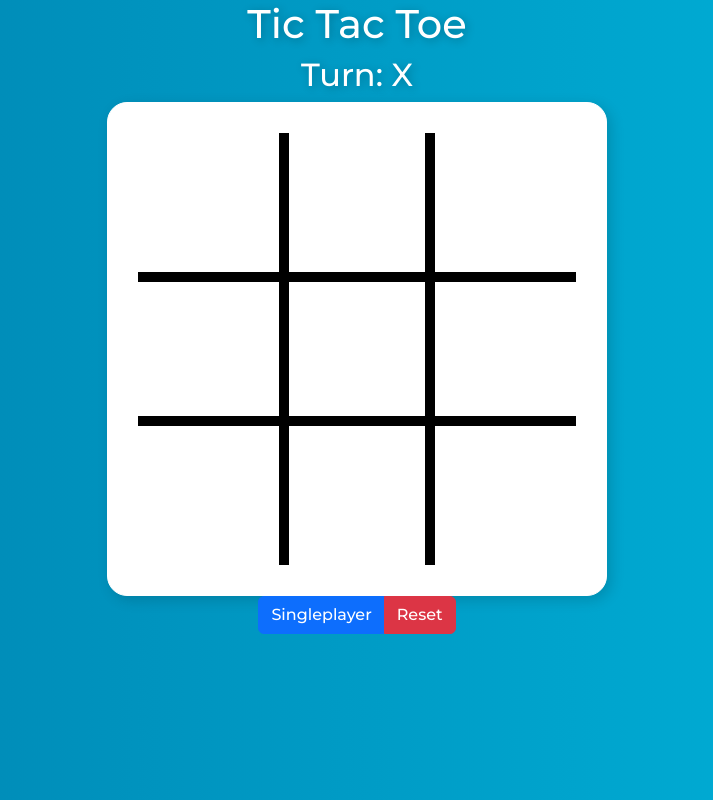
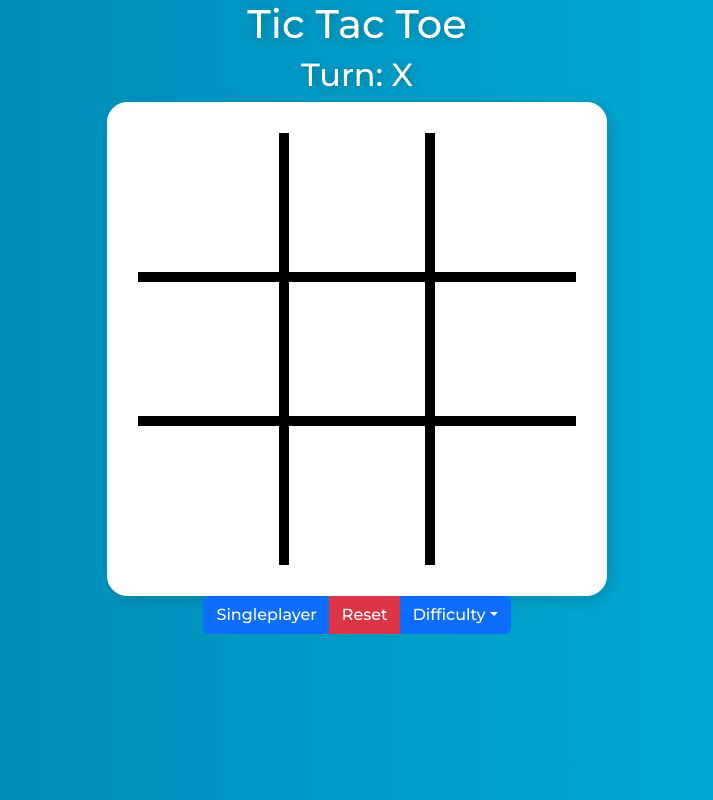
Before and after one commit to Abdullah0f/tic-tac-toe, a React (Create React App) app: page / in a window 1280 px wide. Shown: the whole page, without its empty margins (283-996 px from the left). Built offline with nearby package versions, Linux system fonts and the light colour scheme.

Commit message:
build Diffiuclty droplist

```diff
--- a/package.json
+++ b/package.json
@@ -8,6 +8,7 @@
     "@testing-library/user-event": "^13.5.0",
     "bootstrap": "^5.2.3",
     "react": "^18.2.0",
+    "react-bootstrap": "^2.7.0",
     "react-dom": "^18.2.0",
     "react-scripts": "5.0.1",
     "web-vitals": "^2.1.4"
--- a/src/App.css
+++ b/src/App.css
@@ -3,7 +3,7 @@ body{
   background: #00B4DB;  /* fallback for old browsers */
 background: -webkit-linear-gradient(to right, #0083B0, #00B4DB);  /* Chrome 10-25, Safari 5.1-6 */
 background: linear-gradient(to right, #0083B0, #00B4DB); /* W3C, IE 10+/ Edge, Firefox 16+, Chrome 26+, Opera 12+, Safari 7+ */
-transition: all 2s ease;
+transition: all 0.2s ease;
 }
 .container{
   /* margin:30px; */
@@ -12,17 +12,10 @@ transition: all 2s ease;
   align-items: center;
   flex-direction: column;
   font-family: 'Montserrat';
-font-style: normal;
-font-weight: 700;
-font-size: 36px;
-line-height: 44px;
-/* identical to box height */
-
-text-align: center;
-
-color: #FFFFFF;
-
-text-shadow: 2px 2px 8px rgba(0, 0, 0, 0.25);
+  font-size: 36px;
+  text-align: center;
+  color: #FFFFFF;
+  text-shadow: 2px 2px 8px rgba(0, 0, 0, 0.25);
 
 }
 .board{
@@ -61,12 +54,12 @@ text-shadow: 2px 2px 8px rgba(0, 0, 0, 0.25);
   cursor: pointer;
 }
 
-.label-container{
-  background-color:#fff;
-  padding: 10px 30px;
-  margin: 4px;
-  border-radius: 50px;
+.dropdown{
+  /* font-size: 16px; */
+  line-height:30px;
+  text-shadow: none;
 }
+
 @media screen and (max-width: 500px){
   .cell{
     border: 3px solid black;
--- a/src/App.js
+++ b/src/App.js
@@ -12,6 +12,7 @@ function App() {
   const [gameMode, setGameMode] = useState("singleplayer");
   const [gameBoard, setGameBoard] = useState([0, 0, 0, 0, 0, 0, 0, 0, 0]);
   const [gameState, setGameState] = useState(["playing"]); //[playing, finished, waiting]
+  const [difficulty, setDifficulty] = useState("easy"); //[easy, medium, hard]
   const buttons = [
     {
       name: "mode",
@@ -33,7 +34,7 @@ function App() {
       if (gameMode === "singleplayer" && turn === O) {
         setGameState(["waiting"]);
         await new Promise((r) => setTimeout(r, 300));
-        setGameBoard((g) => AiTurn(g));
+        setGameBoard((g) => AiTurn(g, difficulty));
         setGameState(["playing"]);
       }
     };
@@ -55,6 +56,9 @@ function App() {
     setGameMode((g) => (g === "singleplayer" ? "multiplayer" : "singleplayer"));
     reset();
   }
+  const handleDifficulty = (difficulty) => {
+    setDifficulty(difficulty);
+  };
 
   const handleClick = ({ target }) => {
     if (
@@ -80,7 +84,11 @@ function App() {
         gameState={gameState}
         reset={reset}
       />
-      <ButtonsList buttons={buttons} />
+      <ButtonsList
+        buttons={buttons}
+        difficulty={difficulty}
+        onDifficulty={handleDifficulty}
+      />
     </div>
   );
 }
--- a/src/components/button.jsx
+++ b/src/components/button.jsx
@@ -1,8 +1,9 @@
+import Button2 from "react-bootstrap/Button";
 const Button = ({ label, onClick, theme = "primary" }) => {
   return (
-    <button className={"btn btn-" + theme} onClick={onClick}>
+    <Button2 variant={theme} onClick={onClick}>
       {label}
-    </button>
+    </Button2>
   );
 };
 
--- a/src/components/buttonsList.jsx
+++ b/src/components/buttonsList.jsx
@@ -1,8 +1,15 @@
 import Button from "./button";
-
-const ButtonsList = ({ buttons }) => {
+import Dropdown from "react-bootstrap/Dropdown";
+import DropdownButton from "react-bootstrap/DropdownButton";
+import ButtonGroup from "react-bootstrap/ButtonGroup";
+const ButtonsList = ({ buttons, difficulty, onDifficulty }) => {
   return (
-    <div class="btn-group" role="group" aria-label="Basic example">
+    // <div
+    //   class="btn-group"
+    //   role="group"
+    //   aria-label="Button group with nested dropdown"
+    // >
+    <ButtonGroup aria-label="Basic example">
       {buttons.map((button) => (
         <Button
           key={button.name}
@@ -11,7 +18,34 @@ const ButtonsList = ({ buttons }) => {
           theme={button.theme}
         />
       ))}
-    </div>
+      <DropdownButton
+        as={ButtonGroup}
+        id="dropdown-basic-button"
+        title="Difficulty"
+        onSelect={(eventKey) => onDifficulty(eventKey)}
+      >
+        <Dropdown.Item
+          eventKey="easy"
+          active={difficulty === "easy" ? true : false}
+        >
+          Easy
+        </Dropdown.Item>
+        <Dropdown.Item
+          eventKey="meduim"
+          active={difficulty === "meduim" ? true : false}
+        >
+          Meduim
+        </Dropdown.Item>
+        <Dropdown.Item
+          eventKey="hard"
+          active={difficulty === "hard" ? true : false}
+        >
+          Hard
+        </Dropdown.Item>
+      </DropdownButton>
+    </ButtonGroup>
+
+    // </div>
   );
 };
 
--- a/src/utils/Ai.js
+++ b/src/utils/Ai.js
@@ -2,7 +2,6 @@ import { checkWinner, directWin } from "./functions";
 export function AiTurn(gameBoard, turn = "O") {
   let move;
   move = directWin(gameBoard, turn);
-  console.log(move, turn);
   move = move ? move : miniMax(gameBoard, turn)[1];
   const gameBoardCopy = [...gameBoard];
   gameBoardCopy[move] = turn === "X" ? 1 : -1;
```
Also changed, not shown: 1 other file (tests, documents, lock files or other folders).
